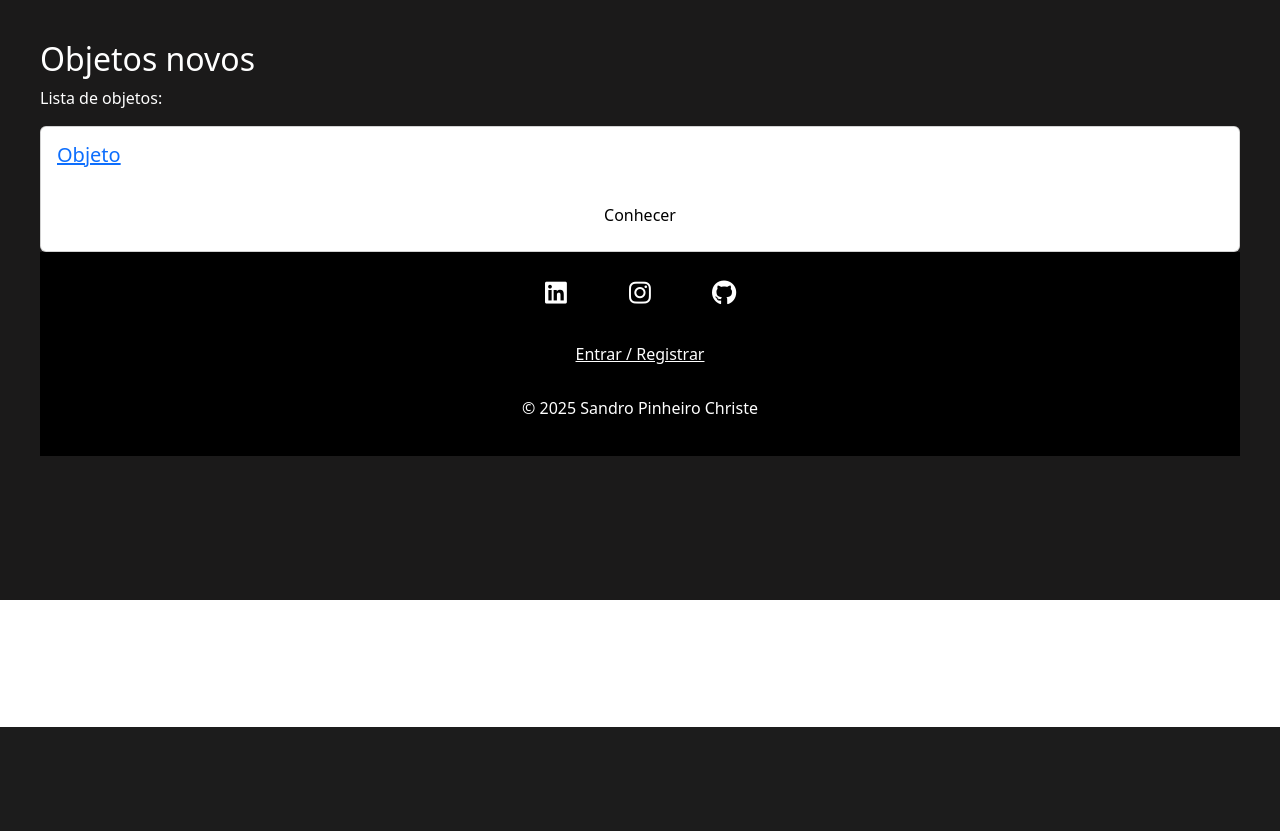
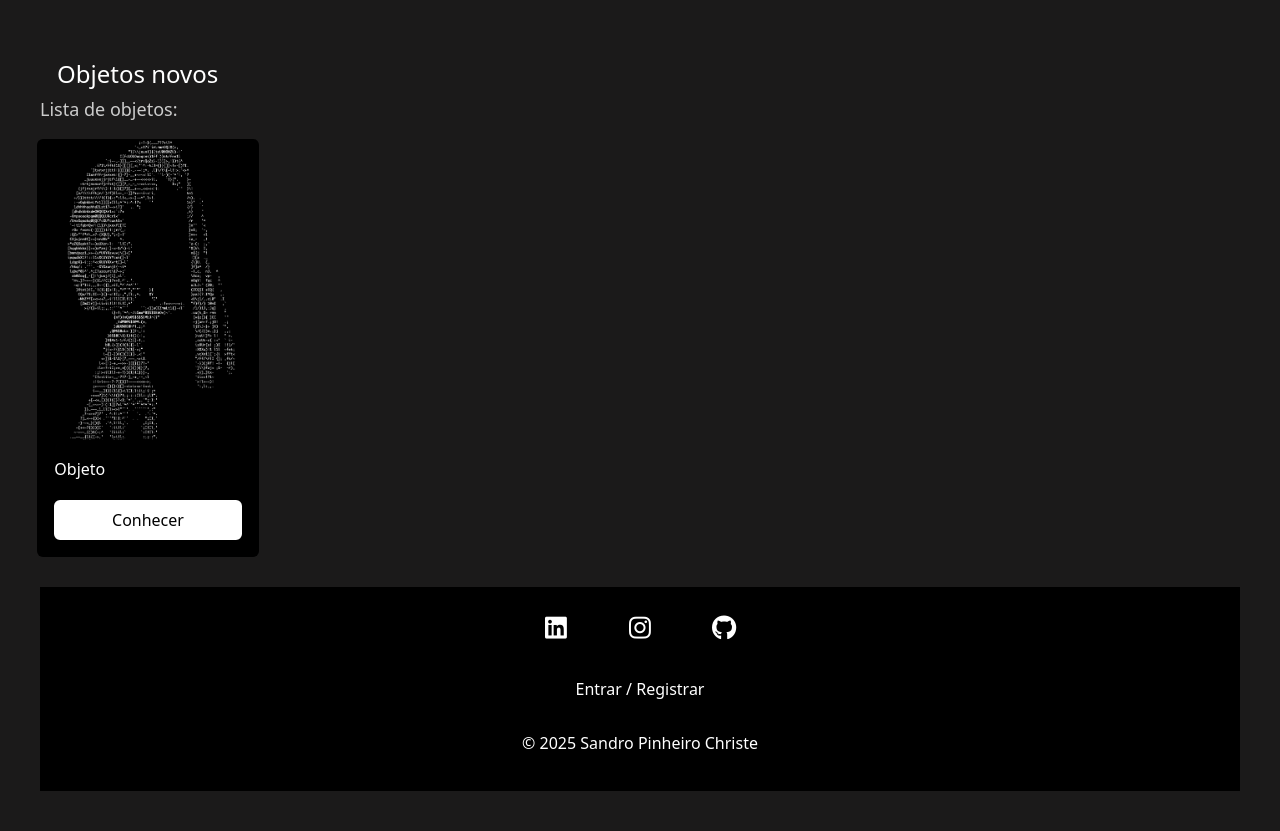
Before and after one commit to sandropc1/TCC-SQLi, a PHP site: page / in a window 1280 px wide. Shown: the part 73-904 px from the top of the page. Before the commit the page ends 800 px from the top, so only its background shows below. Run offline with PHP 8.4, Linux system fonts and the light colour scheme; grey boxes are pictures that could not be loaded.

Commit message:
Adjusting index.html

```diff
--- a/css/style.css
+++ b/css/style.css
@@ -7,6 +7,9 @@
     width: 50px;
 }
 
+a, u {
+  text-decoration: none;
+}
 
 #tcc-title {
     color: #FFF;
@@ -118,6 +121,55 @@
     color: #FFF;
     min-height: 75vh;
     padding: 40px;
+}
+
+.section-title {
+    font-size: 24px;
+    border-left: #1b1a1a solid 5px;
+    padding-left: 12px;
+    margin-top: 20px;
+  }
+
+.section-description {
+  color: #CCC;
+  font-size: 18px;
+}
+
+.objects-container {
+  display: flex;
+  flex-wrap: wrap;
+  margin: 0 -15px;
+}
+
+.object-card {
+  background-color: #000000;
+  width:18%;
+  margin-bottom: 30px;
+  margin-left: 1%;
+  margin-right: 1%;
+}
+
+.object-card .card-img-top{
+  height: 300px;
+  width: 100%;
+  background-size: cover;
+  background-position: center;
+}
+
+.card-title {
+  height: 1rem;
+}
+
+.card-title a {
+  font-size: 16px;
+  color: #FFF;
+}
+
+.empty-list {
+  text-align: center;
+  font-size: 18px;
+  width: 100%;
+  font-weight: bold;
 }
 
 #content {
--- a/index.php
+++ b/index.php
@@ -7,7 +7,7 @@ require_once("templates/header.php");
         <p class="section-description">Lista de objetos:</p>
         <div class="objects-container">
             <div class="card object-card">
-                <div class="card-img-top" style="background-image: url('<?= $BASE_URL ?>img/object.jpg')"></div>
+                <div class="card-img-top" style="background-image: url('<?= $BASE_URL ?>img/object.png')"></div>
                 <div class="card-body">
                     <h5 class="card-title"><a href="#">Objeto</a></h5>
                     <a href="#" class="btn btn-primary card-btn">Conhecer</a>
```
Also changed, not shown: img/object.png.
